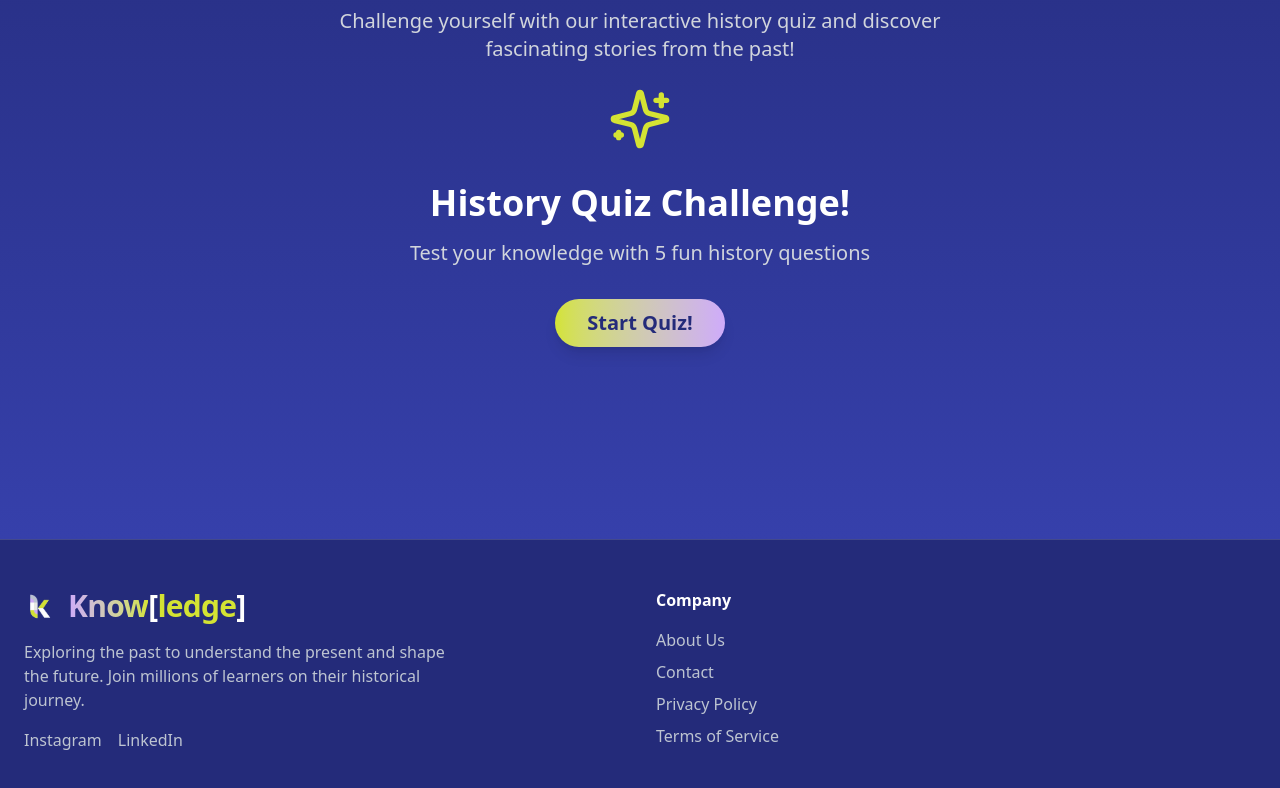
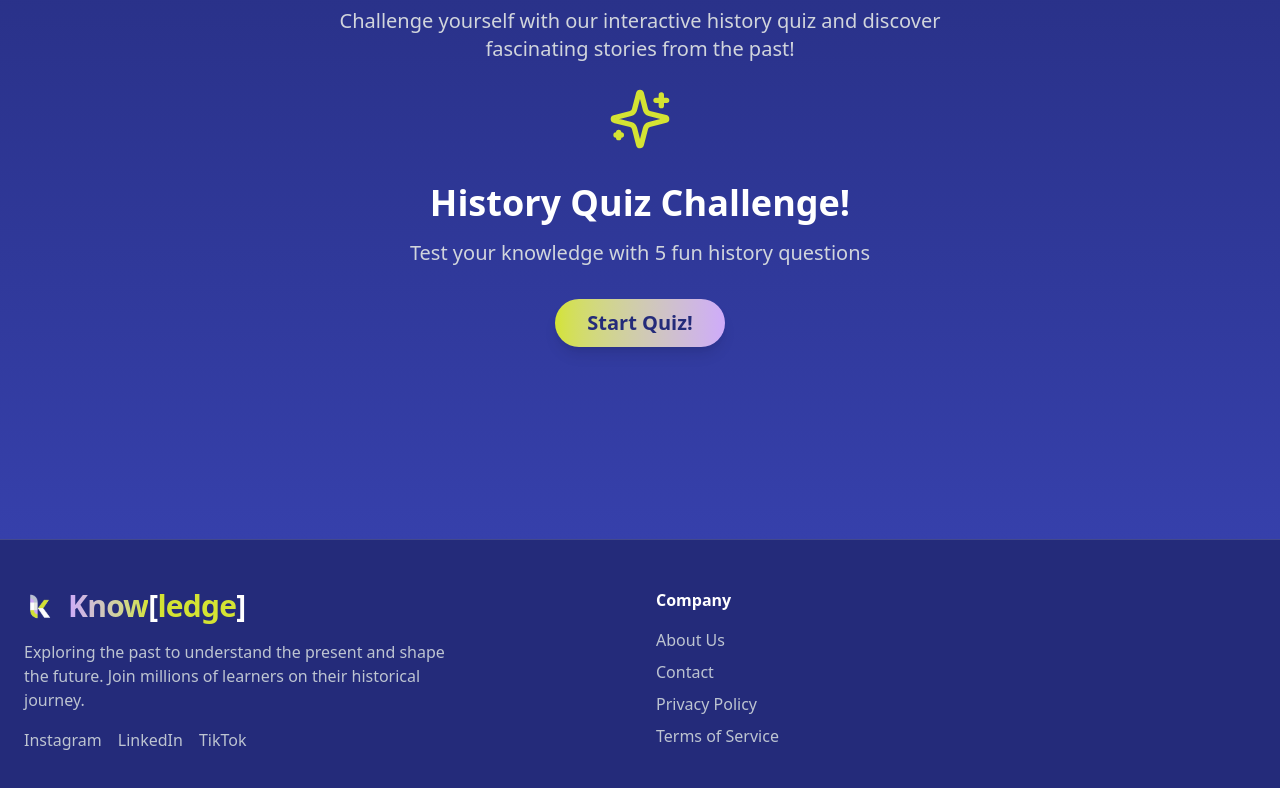
Before and after one commit to NikhilBhatt-15/knowledge_landing_v2, a Next.js app: page / in a window 1280 px wide. Shown: the part 1801-2589 px from the top of the page. Built offline with nearby package versions, Linux system fonts and the light colour scheme.

Commit message:
Add TikTok link to Footer component

```diff
--- a/src/components/Footer.tsx
+++ b/src/components/Footer.tsx
@@ -70,6 +70,15 @@ const Footer = () => {
                 whileTap={{ scale: 0.9 }}
               >
                 LinkedIn
+              </motion.a>
+              <motion.a
+                href="https://www.tiktok.com/@knowledgeapp"
+                target="_blank"
+                className="text-[#BDC4D1] hover:text-[#CFABFA] transition-colors"
+                whileHover={{ scale: 1.1 }}
+                whileTap={{ scale: 0.9 }}
+              >
+                TikTok
               </motion.a>
             </div>
           </div>
```
